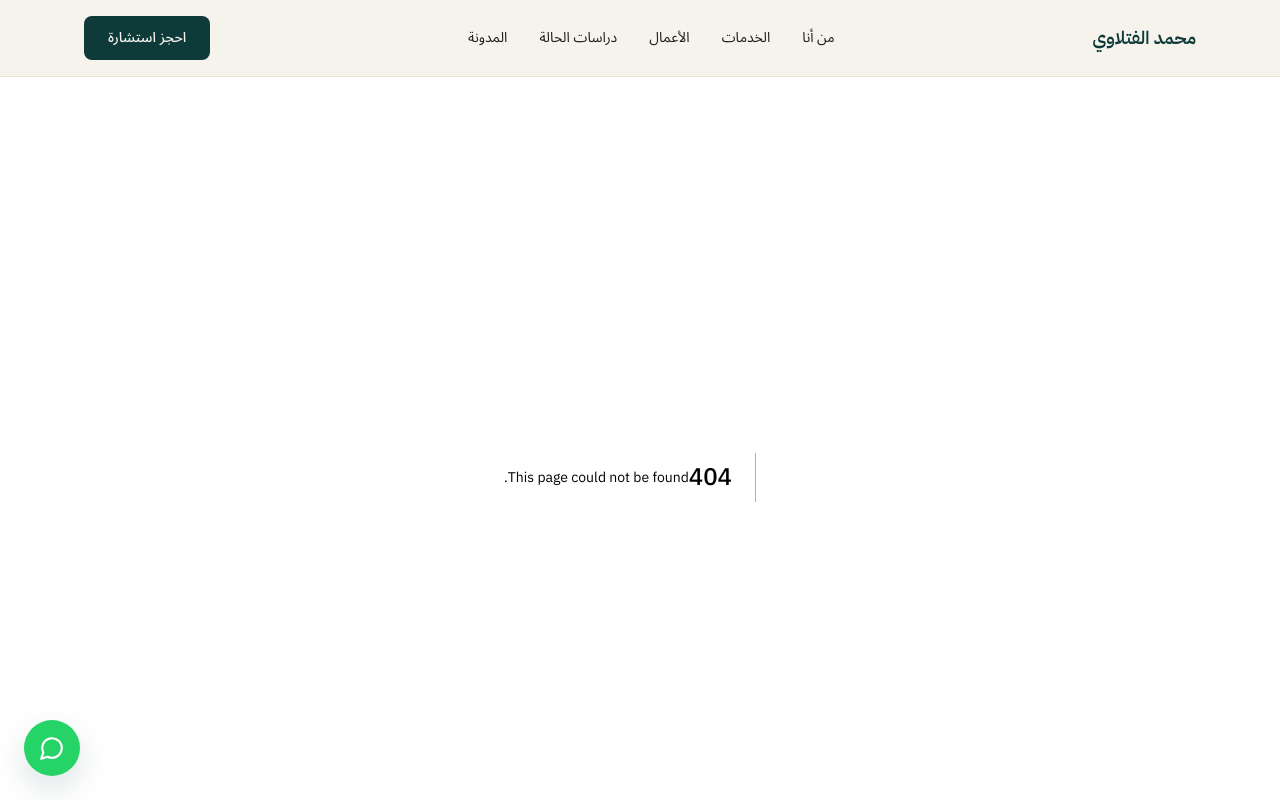
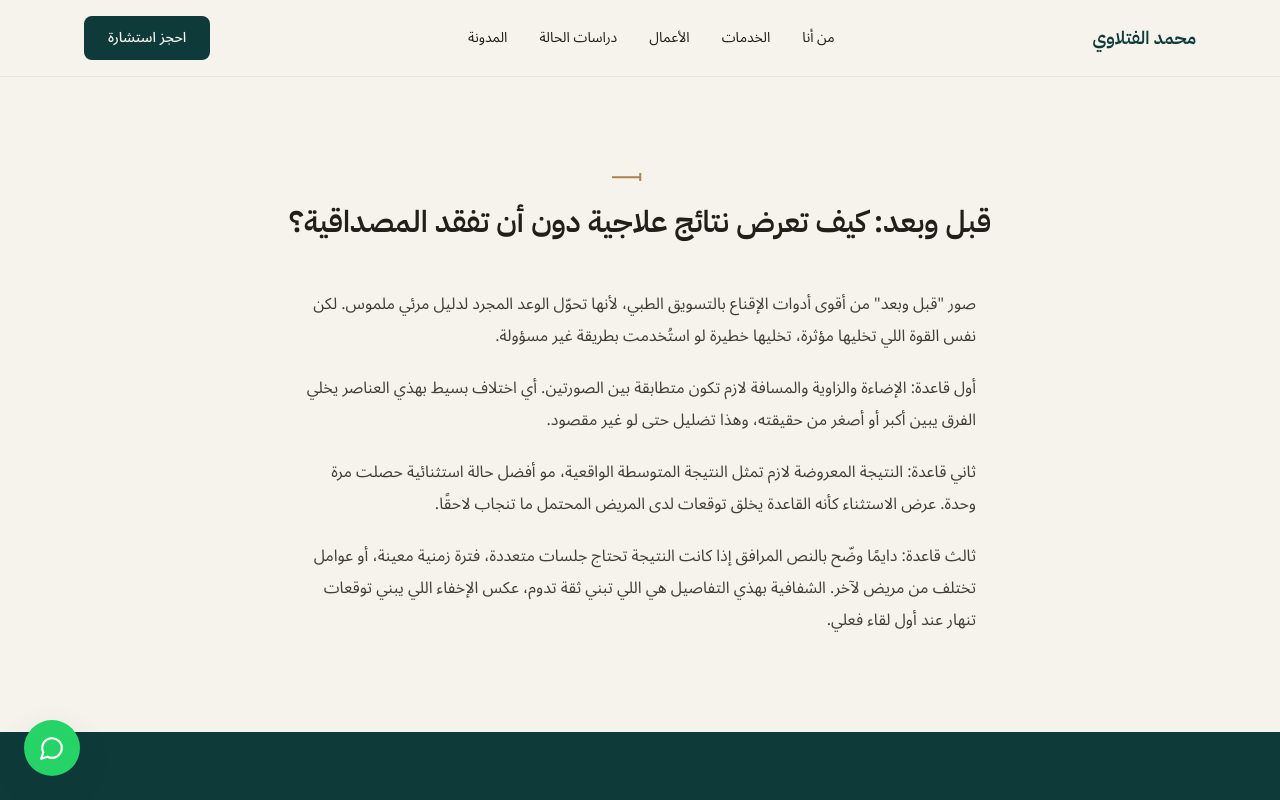
Before and after one commit to mriad4454-hash/mohamm, a Next.js app: page /blog/before-after-credibility in a window 1280 px wide. Before the commit this address had no page. Shown: the top 800 px of the page. Built offline with nearby package versions, Linux system fonts and the light colour scheme.

Commit message:
Create page.tsx

```diff
--- /dev/null
+++ b/app/blog/[slug]/page.tsx
@@ -0,0 +1,38 @@
+import { notFound } from "next/navigation";
+import Section from "@/components/Section";
+import CTABanner from "@/components/CTABanner";
+import { blogPosts } from "@/lib/data";
+
+export function generateStaticParams() {
+  return blogPosts.map((p) => ({ slug: p.slug }));
+}
+
+export default function BlogPostPage({
+  params,
+}: {
+  params: { slug: string };
+}) {
+  const post = blogPosts.find((p) => p.slug === params.slug);
+  if (!post) return notFound();
+
+  return (
+    <>
+      <Section title={post.title}>
+        <div className="mx-auto max-w-2xl space-y-5 leading-loose text-ink/85">
+          {post.content.map((paragraph, i) => (
+            <p
+              key={i}
+              dangerouslySetInnerHTML={{
+                __html: paragraph.replace(
+                  /\*\*(.+?)\*\*/g,
+                  '<strong class="text-petrol-deep">$1</strong>'
+                ),
+              }}
+            />
+          ))}
+        </div>
+      </Section>
+      <CTABanner title="هل تواجه تحديًا مشابهًا في عيادتك؟" />
+    </>
+  );
+}
```
